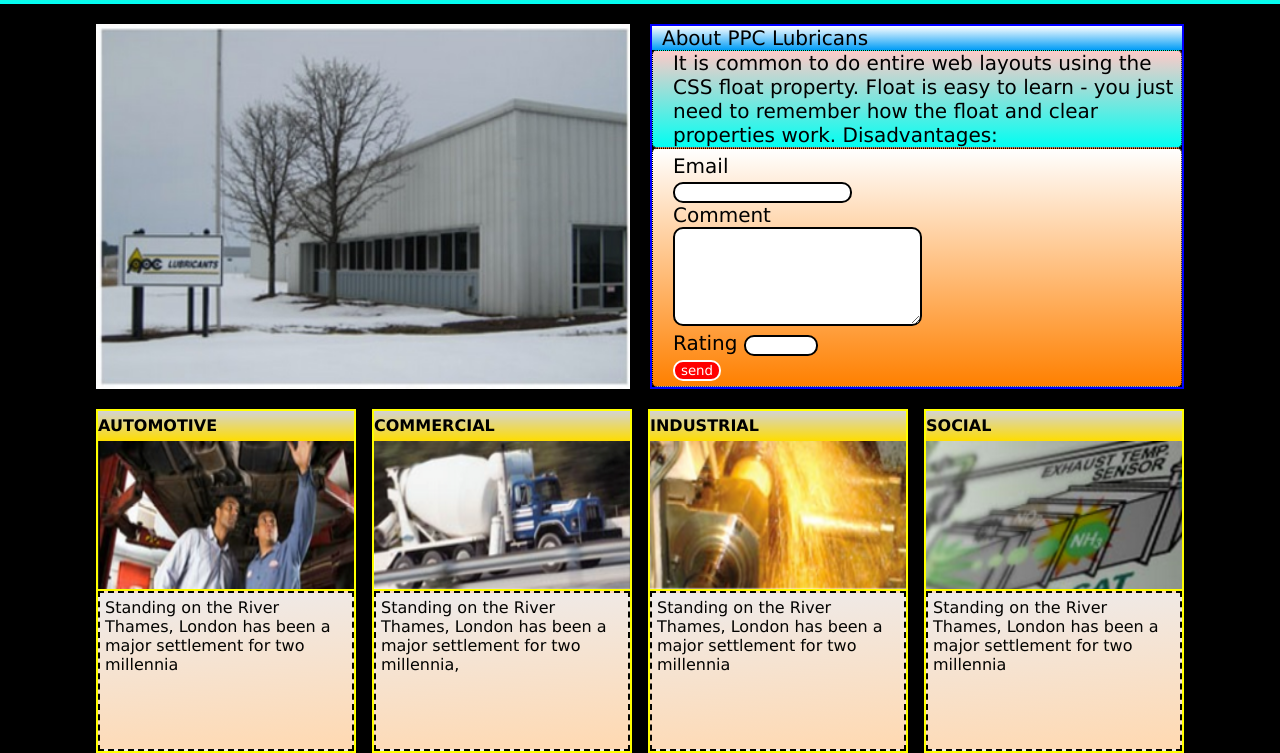
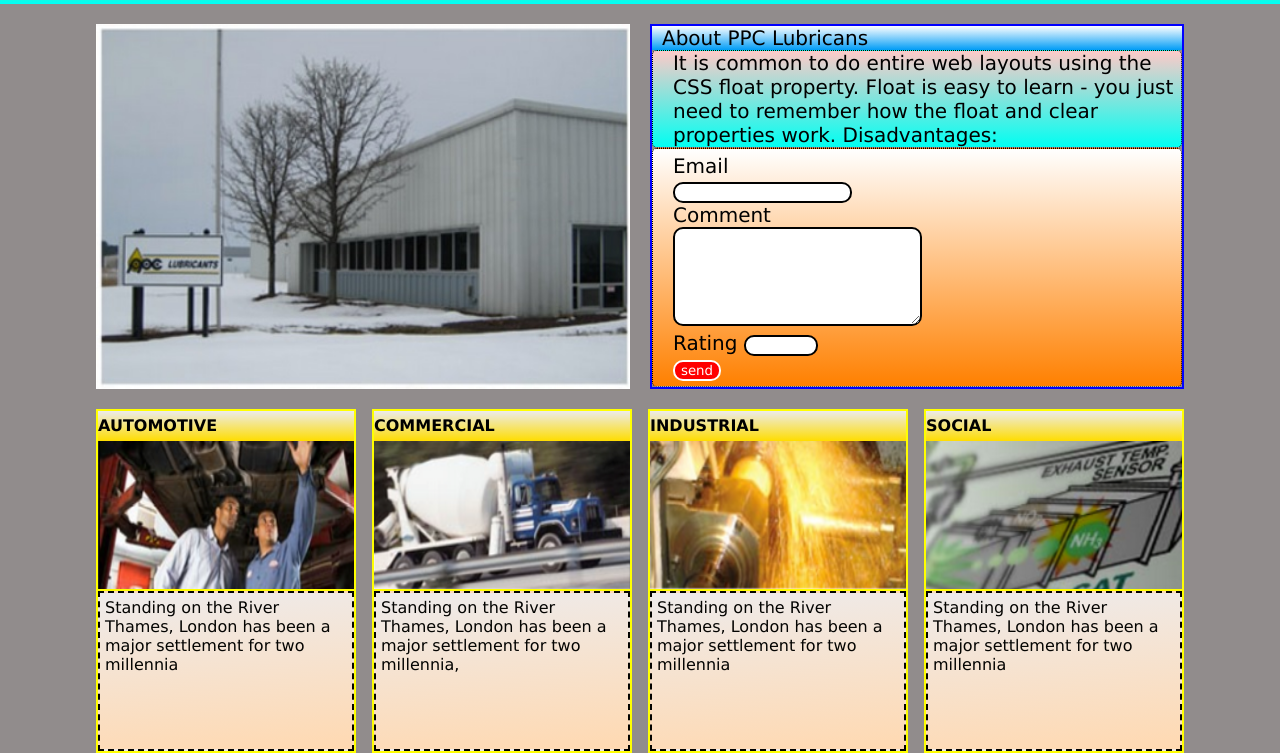
Before and after one commit to VyLe28/De_thi_mau, a plain HTML site: page index.html in a window 1280 px wide. Shown: the part 175-928 px from the top of the page. Drawn offline with Linux system fonts and the light colour scheme.

Commit message:
last changes

```diff
--- a/css/style.css
+++ b/css/style.css
@@ -6,7 +6,7 @@
 /* Body */
 body {
     margin: 0 auto;
-    background-color: black;
+    background-color: rgb(145, 140, 140);
 }
 .main {
     width: 85%;
```
